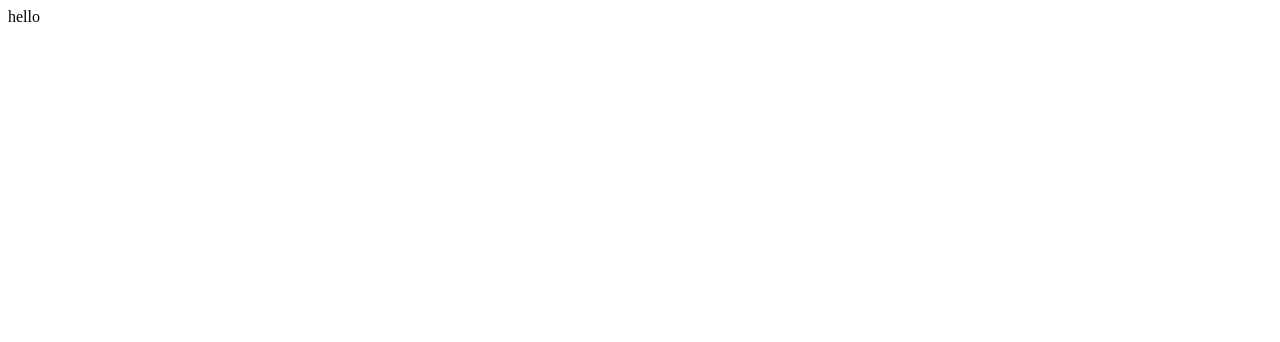
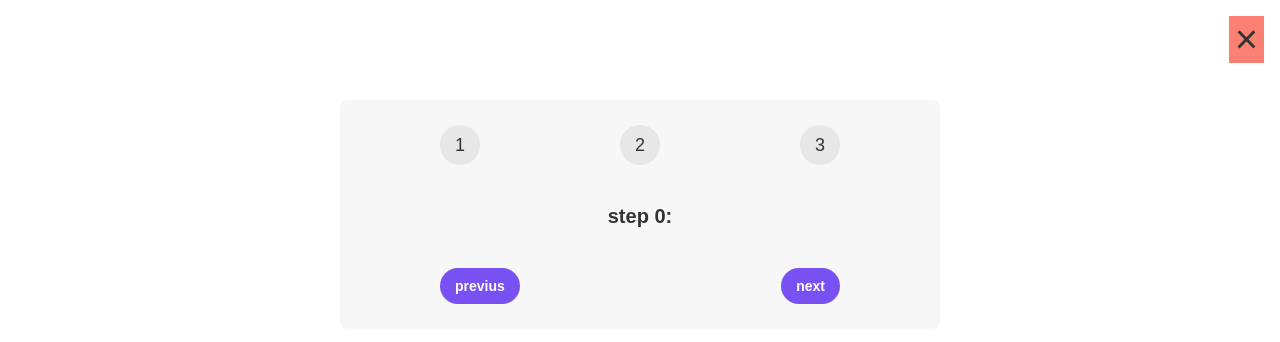
Before and after one commit to mojtabasharafiyeh/jonas-react-course, a React (Create React App) app: page / in a window 1280 px wide. Shown: the top 342 px of the page. Built offline with nearby package versions, Linux system fonts and the light colour scheme.

Commit message:
implement some state

```diff
--- /dev/null
+++ b/src/App.js
@@ -0,0 +1,61 @@
+import { useState } from 'react'
+
+export default function App() {
+  const [step, setstep] = useState(0)
+  console.log(step)
+  const [isOpen, setISoPEN] = useState(true)
+  const [isActive, setIsActive] = useState(false)
+  const stepUpHandler = function () {
+    step >= 3 || setstep(step + 1)
+  }
+  const stepDownHandler = function () {
+    step <= 0 || setstep(step - 1)
+  }
+  const closeHandel = function () {
+    setISoPEN(!isOpen)
+    setIsActive((current) => !current)
+  }
+  const message = ['learn react', 'apply a job', 'earn some money']
+  return (
+    <>
+      <button
+        style={{
+          backgroundColor: isActive ? '' : 'salmon',
+          color: isActive ? 'blue' : '',
+        }}
+        className='close'
+        onClick={closeHandel}
+      >
+        &times;
+      </button>
+      {isOpen ? (
+        <div className='steps'>
+          <div className='numbers'>
+            <div className={step >= 1 ? 'active' : ''}>1</div>
+            <div className={step >= 2 ? 'active' : ''}>2</div>
+            <div className={step >= 3 ? 'active' : ''}>3</div>
+          </div>
+          <p className='message'>
+            step {step}:{message[step - 1]}
+          </p>
+          <div className='buttons'>
+            <button
+              onClick={stepDownHandler}
+              style={{ backgroundColor: '#7950f2', color: '#fff' }}
+            >
+              previus
+            </button>
+            <button
+              onClick={stepUpHandler}
+              style={{ backgroundColor: '#7950f2', color: '#fff' }}
+            >
+              next
+            </button>
+          </div>
+        </div>
+      ) : (
+        <div></div>
+      )}
+    </>
+  )
+}
--- /dev/null
+++ b/src/index.css
@@ -0,0 +1,99 @@
+/*
+const messages = [
+  "Learn React ⚛️",
+  "Apply for jobs 💼",
+  "Invest your new income 🤑",
+];
+ */
+
+* {
+  box-sizing: border-box;
+}
+
+body {
+  font-family: sans-serif;
+  color: #333;
+}
+
+.steps {
+  width: 600px;
+  background-color: #f7f7f7;
+  border-radius: 7px;
+  padding: 25px 100px;
+  margin: 100px auto;
+}
+
+.numbers {
+  display: flex;
+  justify-content: space-between;
+}
+
+.numbers > div {
+  height: 40px;
+  aspect-ratio: 1;
+  background-color: #e7e7e7;
+  border-radius: 50%;
+  display: flex;
+  align-items: center;
+  justify-content: center;
+  font-size: 18px;
+}
+
+.numbers .active {
+  background-color: #7950f2;
+  color: #fff;
+}
+
+.message {
+  text-align: center;
+  font-size: 20px;
+  margin: 40px 0;
+  font-weight: bold;
+
+  display: flex;
+  flex-direction: column;
+  align-items: center;
+}
+
+.buttons {
+  display: flex;
+  justify-content: space-between;
+}
+
+.buttons button {
+  border: none;
+  cursor: pointer;
+  padding: 10px 15px;
+  border-radius: 100px;
+  font-size: 14px;
+  font-weight: bold;
+
+  display: flex;
+  align-items: center;
+  gap: 10px;
+}
+
+.buttons button span {
+  font-size: 16px;
+  line-height: 1;
+}
+
+h3 {
+  margin: 0;
+  text-transform: uppercase;
+}
+
+.close {
+  position: absolute;
+  top: 16px;
+  right: 16px;
+  border: none;
+  background: none;
+  cursor: pointer;
+  font-size: 40px;
+  color: inherit;
+}
+
+.close:hover {
+  color: #7950f2;
+}
--- a/src/index.js
+++ b/src/index.js
@@ -1,7 +1,6 @@
 import React from 'react'
 import ReactDOM, { createRoot } from 'react-dom/client'
-function App() {
-  return <div>hello</div>
-}
+import App from './App'
+import './index.css'
 const root = ReactDOM.createRoot(document.getElementById('root'))
 root.render(<App />)
```
